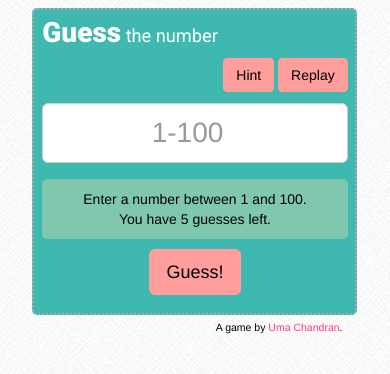
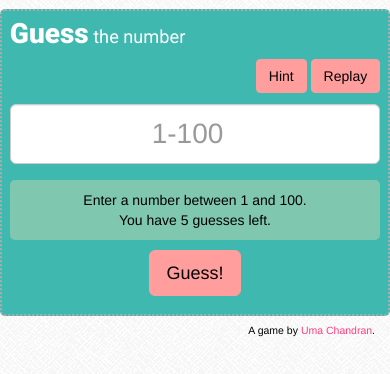
Before and after one commit to codebyuma/guessing_game, a plain HTML site: page index.html in a window 390 px wide. Drawn offline with Linux system fonts and the light colour scheme.

Commit message:
Add updated index.html with changed grid values

```diff
--- a/index.html
+++ b/index.html
@@ -12,8 +12,8 @@
 <body>
   <div class="container">
     <div class="row">
-      <div class="col-md-3 col-xs-1"></div>
-      <div class="col-md-6 col-xs-10" id="maingame">
+      <div class="col-md-3 col-sm-1"></div>
+      <div class="col-md-6 col-sm-10" id="maingame">
         <div class="row">
           <div class="col-sm-8">
             <h1>Guess<small> the number</small></h1>
@@ -38,13 +38,13 @@
               <button type="submit" class="btn game-buttons btn-lg guess">Guess!</button></p>
           </form>
       </div>
-      <div class="col-md-3 col-xs-1"></div>
+      <div class="col-md-3 col-sm-1"></div>
     </div>
     <footer>
       <div class="row">
-      <div class="col-md-3 col-xs-1"></div>
-      <div class="col-md-6 col-xs-10" id="credit">A game by <a href="http://www.github.com/codebyuma" target="_blank">Uma Chandran</a>.</div>
-      <div class="col-md-3 col-xs-1"></div>
+      <div class="col-md-3 col-sm-1"></div>
+      <div class="col-md-6 col-sm-10" id="credit">A game by <a href="http://www.github.com/codebyuma" target="_blank">Uma Chandran</a>.</div>
+      <div class="col-md-3 col-sm-1"></div>
     </footer>
   </div>
 
```
